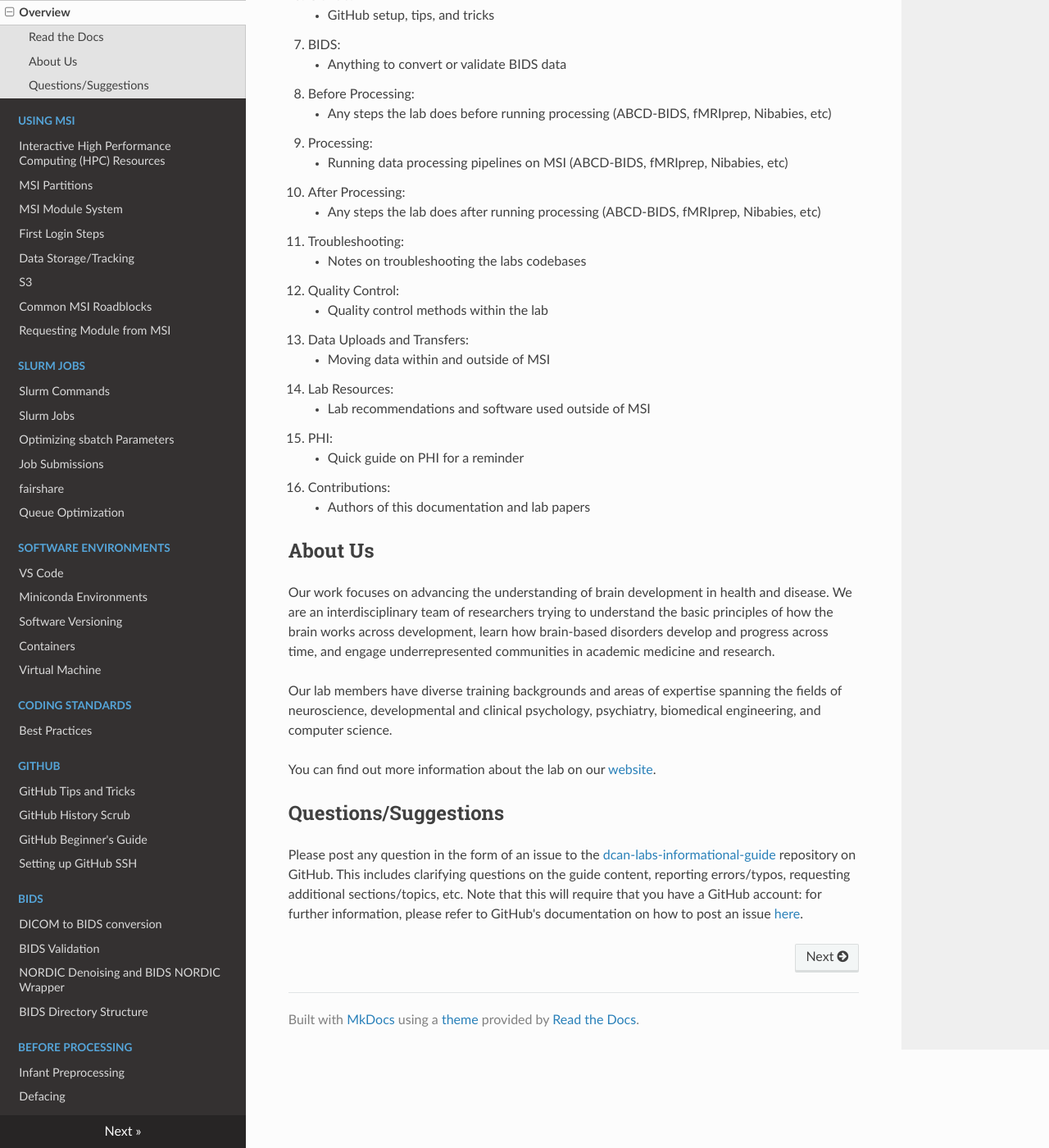
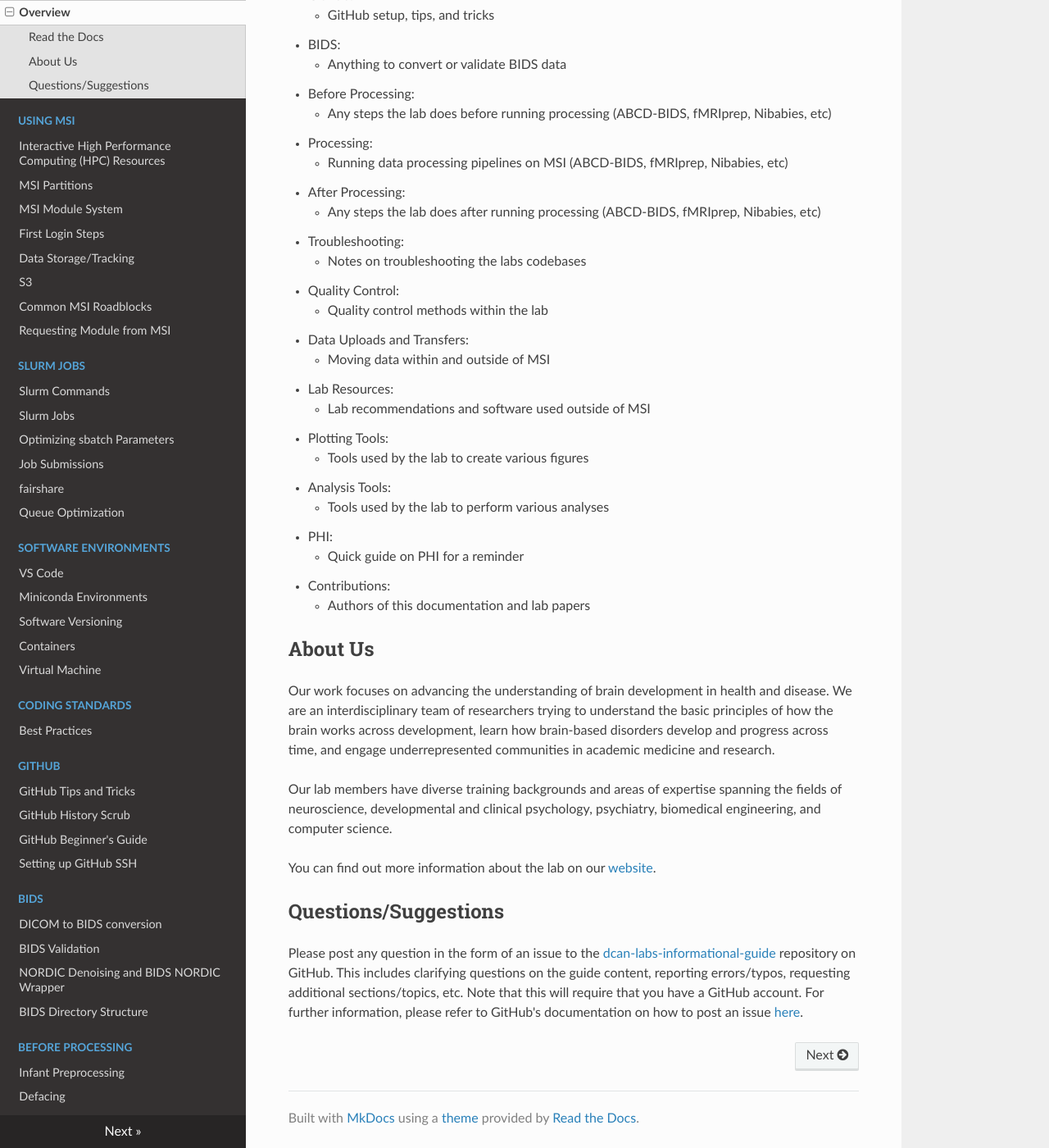
Before and after one commit to DCAN-Labs/cdni-brain, an MkDocs documentation site: the page built from docs/index.md, in a window 1280 px wide and 1400 px high, scrolled down 677 px. Shown: the whole window at 82% size. Built offline with MkDocs 1.6.1, drawn with Linux system fonts in a browser that asks for light colours; nearby versions of some CDN libraries.

Commit message:
updated overview with new sections

```diff
--- a/docs/index.md
+++ b/docs/index.md
@@ -6,37 +6,41 @@
 
 This handbook outlines key tools and resources used by DCAN Labs. Topics covered range from using MSI to basecamp tips. For a full list of topics, see the menu to the left. The broad categories as defined as follows:
 
-1. Overview:
+- Overview:
     - Defining the purpose of this documentation and the labs' goals
-2. Using MSI:
+- Using MSI:
     - General MSI usage tips, mostly focused on storage and access
-3. SLURM Jobs:
+- SLURM Jobs:
     - Tips and notes on using SLURM on MSI
-4. Software Environments:
+- Software Environments:
     - Coding environments and how to use them
-5. Coding Standards:
+- Coding Standards:
     - Best practices for codebase maintenance within the lab
-6. GitHub:
+- GitHub:
     - GitHub setup, tips, and tricks
-7. BIDS:
+- BIDS:
     - Anything to convert or validate BIDS data
-8. Before Processing:
+- Before Processing:
     - Any steps the lab does before running processing (ABCD-BIDS, fMRIprep, Nibabies, etc)
-9. Processing:
+- Processing:
     - Running data processing pipelines on MSI (ABCD-BIDS, fMRIprep, Nibabies, etc)
-10. After Processing:
+- After Processing:
     - Any steps the lab does after running processing (ABCD-BIDS, fMRIprep, Nibabies, etc)
-11. Troubleshooting:
+- Troubleshooting:
     - Notes on troubleshooting the labs codebases
-12. Quality Control:
+- Quality Control:
     - Quality control methods within the lab
-13. Data Uploads and Transfers:
+- Data Uploads and Transfers:
     - Moving data within and outside of MSI
-14. Lab Resources:
+- Lab Resources:
     - Lab recommendations and software used outside of MSI
-15. PHI:
+- Plotting Tools:
+    - Tools used by the lab to create various figures
+- Analysis Tools:
+    - Tools used by the lab to perform various analyses
+- PHI:
     - Quick guide on PHI for a reminder
-16. Contributions:
+- Contributions:
     - Authors of this documentation and lab papers
 
 
@@ -51,4 +55,4 @@ You can find out more information about the lab on our [website](https://innovat
 
 ## Questions/Suggestions
 
-Please post any question in the form of an issue to the [dcan-labs-informational-guide](https://github.com/DCAN-Labs/dcan-labs-informational-guide/issues) repository on GitHub. This includes clarifying questions on the guide content, reporting errors/typos, requesting additional sections/topics, etc. Note that this will require that you have a GitHub account: for further information, please refer to GitHub's documentation on how to post an issue [here](https://docs.github.com/en/issues/tracking-your-work-with-issues/creating-an-issue).
+Please post any question in the form of an issue to the [dcan-labs-informational-guide](https://github.com/DCAN-Labs/dcan-labs-informational-guide/issues) repository on GitHub. This includes clarifying questions on the guide content, reporting errors/typos, requesting additional sections/topics, etc. Note that this will require that you have a GitHub account. For further information, please refer to GitHub's documentation on how to post an issue [here](https://docs.github.com/en/issues/tracking-your-work-with-issues/creating-an-issue).
```
